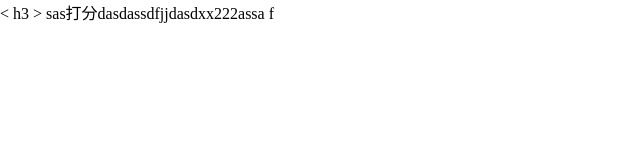
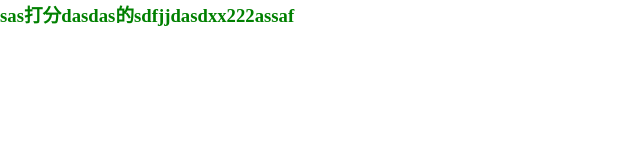
Before and after one commit to z4450989/h5-31memeda, a plain HTML site: page index.html in a window 1280 px wide. Shown: the whole page, without its empty margins (0-640 px from the left). Drawn offline with Linux system fonts and the light colour scheme.

Commit message:
jack的节课

```diff
--- a/index.html
+++ b/index.html
@@ -9,9 +9,10 @@
     </style>
 </head>
 <body>
-      < h3 > sas打分dasdassdfjjdasdxx222assa f</ h3 >
+      <h3>sas打分dasdas的sdfjjdasdxx222assaf</h3>
 </body>
 <script>
-
+var h3 = document.getElementsByTagName('h3')[0];
+h3.style.color='green';
 </script>
 </html>
```
